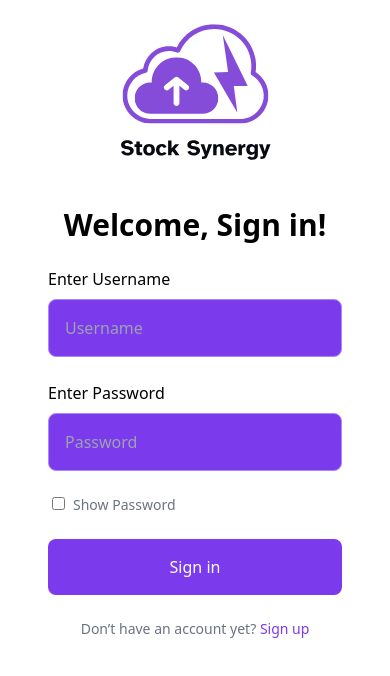
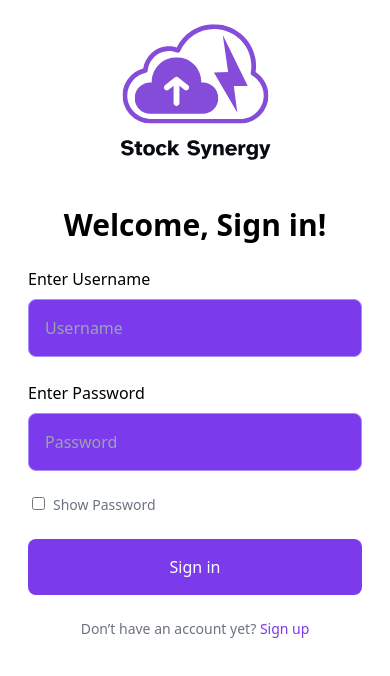
Before and after one commit to MaggPerez/StockSynergy, a React (Vite) app: page /logout in a window 390 px wide. Shown: the top 676 px of the page. Built offline with nearby package versions, Linux system fonts and the light colour scheme; no server answers.

Commit message:
fixed margins for input fields on mobile

```diff
--- a/src/pages/Login.tsx
+++ b/src/pages/Login.tsx
@@ -37,7 +37,7 @@ const Login: React.FC = () => {
                 </div>
 
                 {/* Login Form (Existing Users) */}
-                <div className="mx-12 lg:w-full lg:px-10">
+                <div className="mx-7 lg:mx-12 lg:w-full lg:px-10">
                     <form onSubmit={signInButton} id="login-field" className="space-y-6">
                         <h1 className="text-3xl font-bold text-center">Welcome, Sign in!</h1>
 
```
